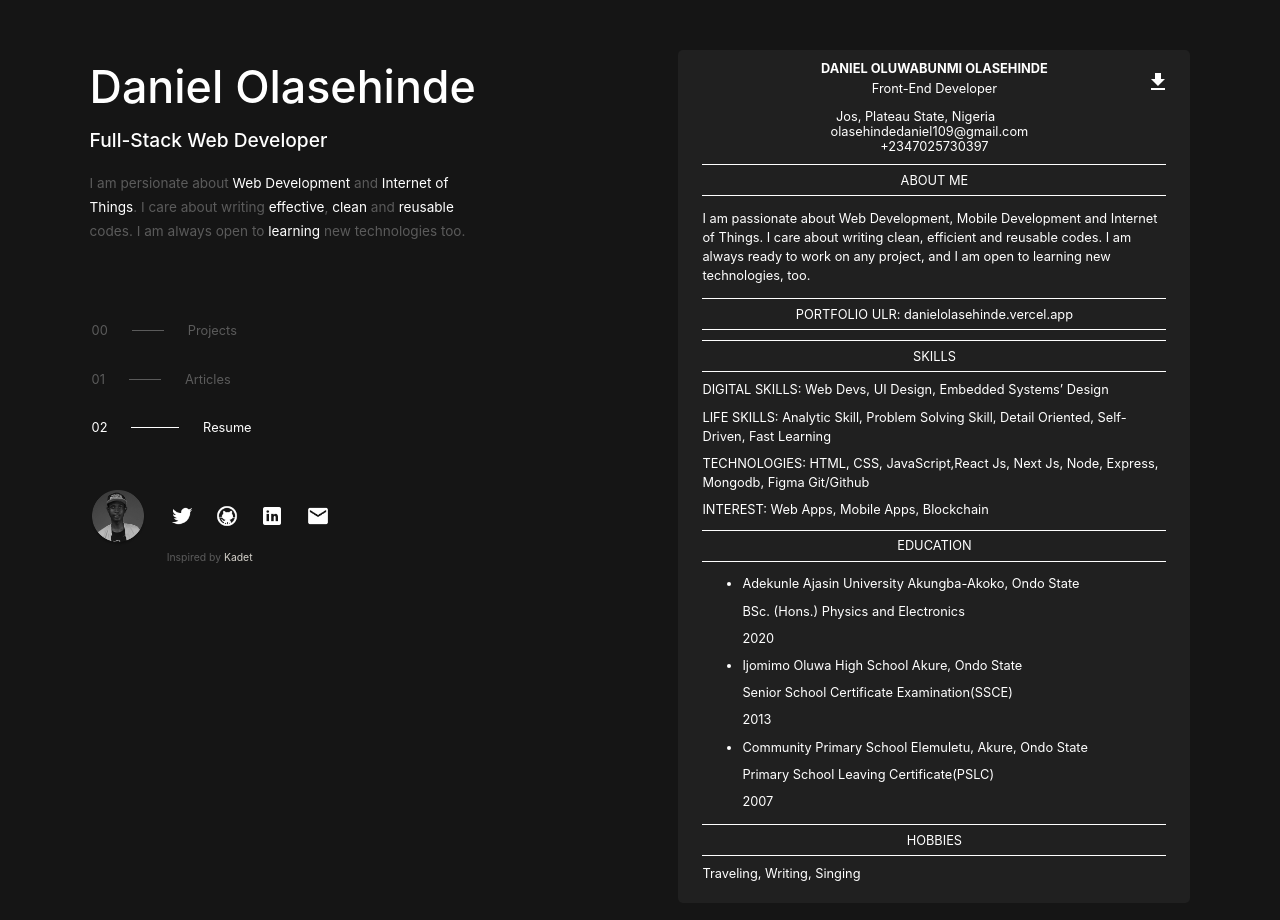
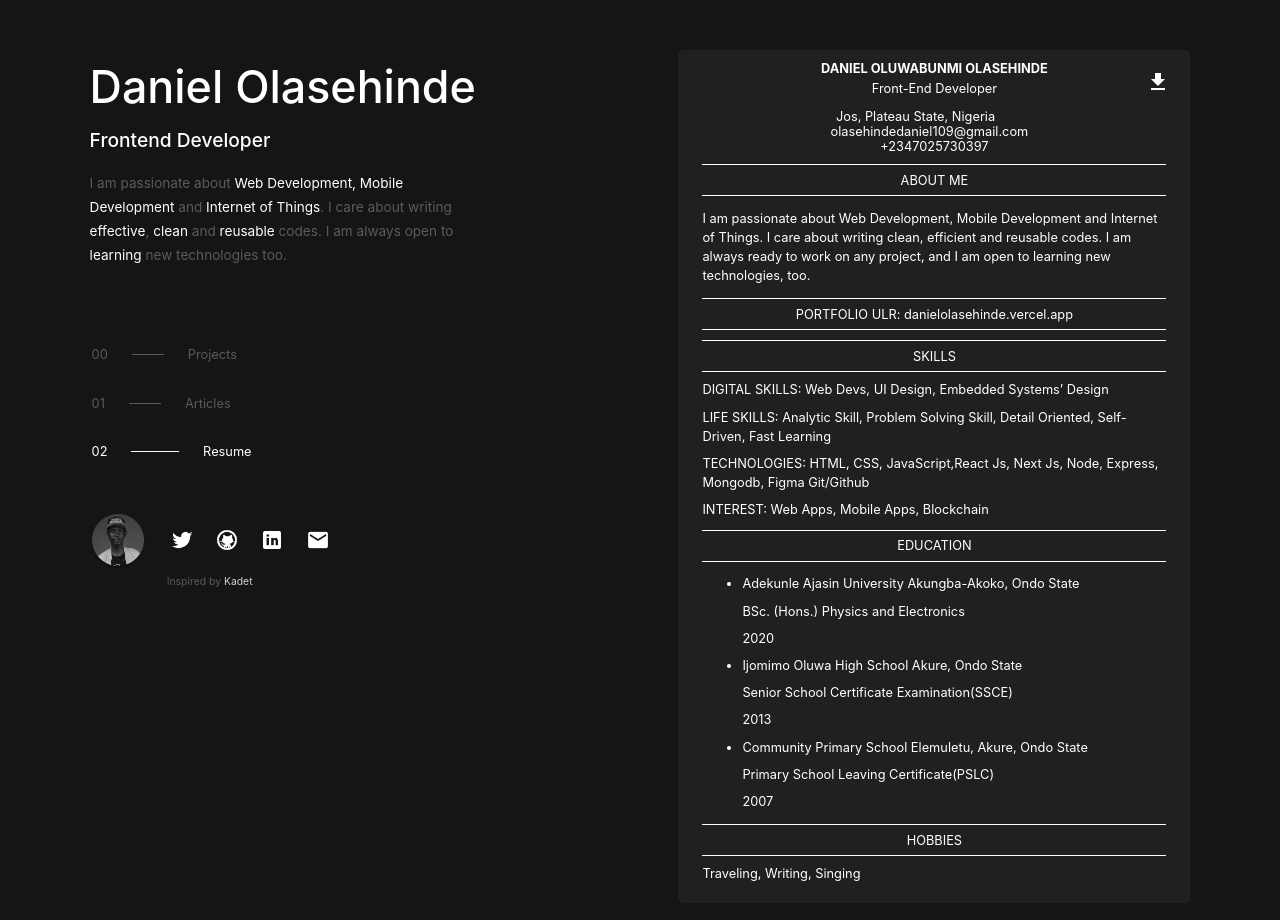
Before and after one commit to DTEQ46/Nport, a Next.js app: page /resume in a window 1280 px wide. Shown: the top 920 px of the page. Built offline with nearby package versions, Linux system fonts and the light colour scheme.

Commit message:
edited title on desktop

```diff
--- a/components/Layout.js
+++ b/components/Layout.js
@@ -1,9 +1,9 @@
-import React, {useEffect,useState, useCallback} from 'react'
-import Head from 'next/head'
-import Navigation from './Navigation'
-import Footer from './Footer'
-import styles from '../styles/Layout.module.css'
-import Desklinks from './Desklinks'
+import React, { useEffect, useState, useCallback } from "react";
+import Head from "next/head";
+import Navigation from "./Navigation";
+import Footer from "./Footer";
+import styles from "../styles/Layout.module.css";
+import Desklinks from "./Desklinks";
 
 const useMediaQuery = (width) => {
   const [targetReached, setTargetReached] = useState(false);
@@ -31,52 +31,67 @@ const useMediaQuery = (width) => {
   return targetReached;
 };
 
-function Layout({title, description, children, btnRight,btnRightLink, btnLeft, btnLeftLink}) {
-  const isBreakpoint = useMediaQuery(990)
+function Layout({
+  title,
+  description,
+  children,
+  btnRight,
+  btnRightLink,
+  btnLeft,
+  btnLeftLink,
+}) {
+  const isBreakpoint = useMediaQuery(990);
   return (
     <div className={styles.container}>
       <Head>
-        <title>{title ? `${title} - Daniel Olasehinde` : 'Daniel Olasehinde'}</title>
+        <title>
+          {title ? `${title} - Daniel Olasehinde` : "Daniel Olasehinde"}
+        </title>
         {description && <meta name="description" content={description}></meta>}
         <link rel="icon" href="/images/avatar.png" />
       </Head>
-      {
-        isBreakpoint?
+      {isBreakpoint ? (
         <div>
           <Navigation />
-      <main className={styles.main}>
-        {children}
-      </main>
+          <main className={styles.main}>{children}</main>
           <div className={styles.footercont}>
-      <Footer btnRight={btnRight} btnRightLink={btnRightLink} btnLeft={btnLeft} btnLeftLink={btnLeftLink}/>
+            <Footer
+              btnRight={btnRight}
+              btnRightLink={btnRightLink}
+              btnLeft={btnLeft}
+              btnLeftLink={btnLeftLink}
+            />
           </div>
-
         </div>
-      :
+      ) : (
         <div className={styles.desktoplayout}>
           <div className={styles.fixedleft}>
             <div className={styles.name}>
               <h1>Daniel Olasehinde</h1>
-        <h3>Full-Stack Web Developer</h3>
+              <h3>Frontend Developer</h3>
             </div>
             <div className={styles.intro}>
-          <p>I am persionate about <span>Web Development</span> and <span>Internet of Things</span>. I care about writing <span>effective</span>, <span>clean</span> and <span>reusable</span> codes. I am always open to <span>learning</span> new technologies too.</p>
+              <p>
+                I am passionate about{" "}
+                <span>Web Development, Mobile Development</span> and{" "}
+                <span>Internet of Things</span>. I care about writing{" "}
+                <span>effective</span>, <span>clean</span> and{" "}
+                <span>reusable</span> codes. I am always open to{" "}
+                <span>learning</span> new technologies too.
+              </p>
             </div>
             <div className={styles.desklinks}>
-            <Desklinks num="00" name="Projects" link='/projects'/>
-            <Desklinks num="01" name="Articles" link='/articles'/>
-            <Desklinks num="02" name="Resume" link='/resume'/>
+              <Desklinks num="00" name="Projects" link="/projects" />
+              <Desklinks num="01" name="Articles" link="/articles" />
+              <Desklinks num="02" name="Resume" link="/resume" />
             </div>
             <Footer />
           </div>
-      <div className={styles.rightscroll}>
-      {children}
+          <div className={styles.rightscroll}>{children}</div>
         </div>
+      )}
     </div>
+  );
 }
 
-    </div>
-  )
-}
-
-export default Layout
+export default Layout;
```
Also changed, not shown: 1 other file (tests, documents, lock files or other folders). Lines whose indentation alone changed are shown as unchanged.
